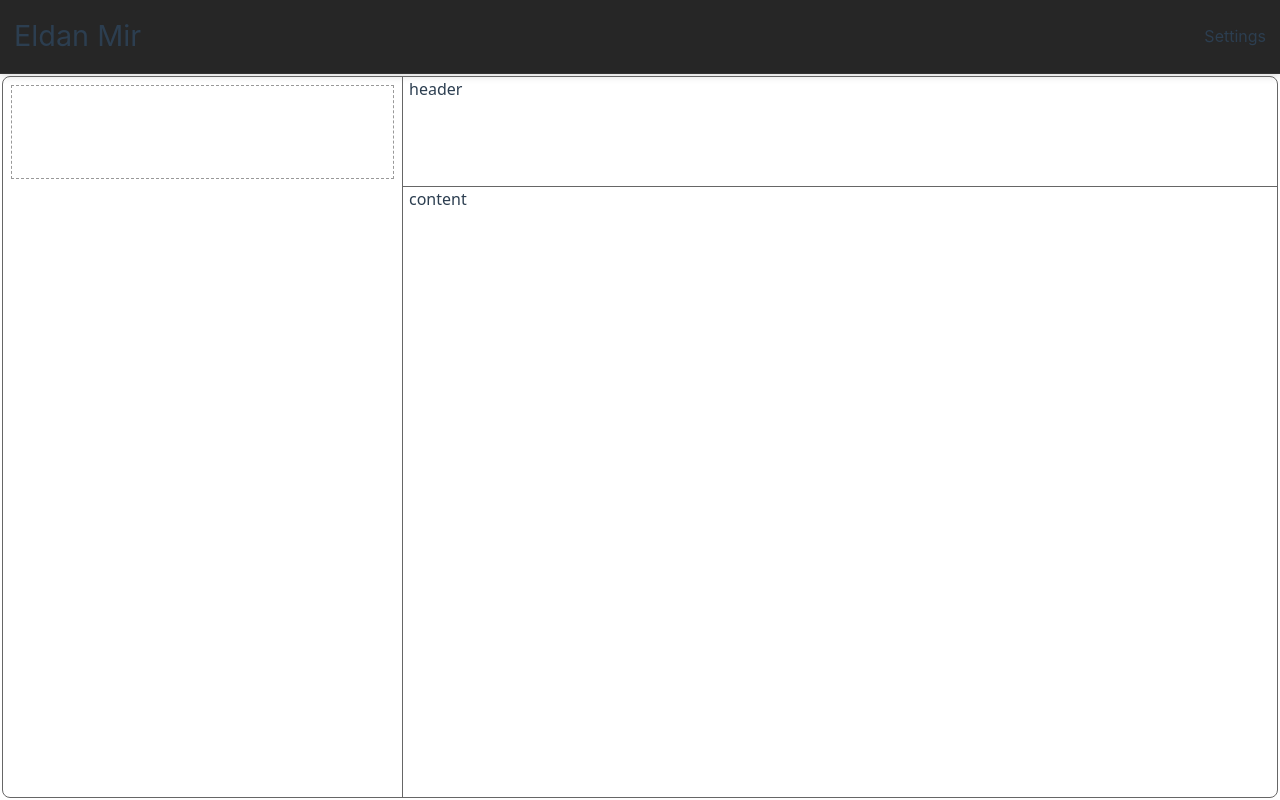
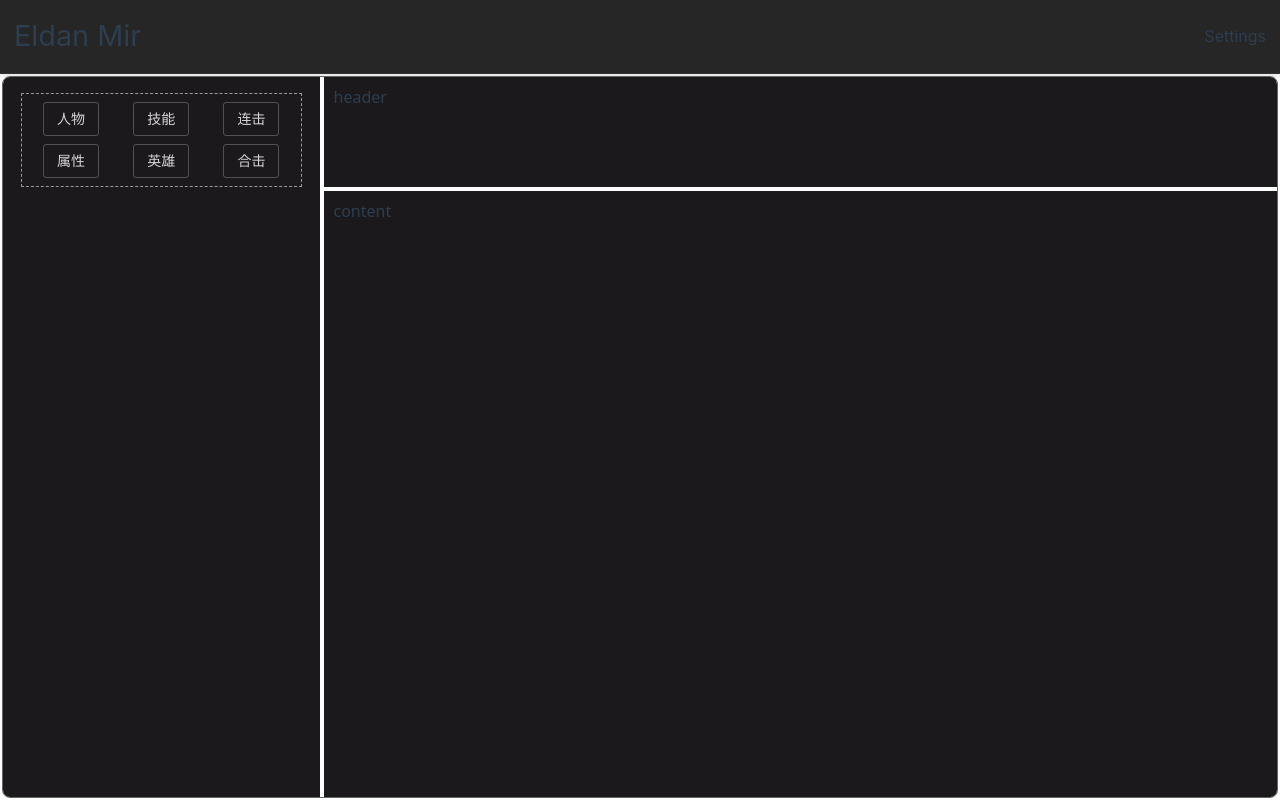
Before and after one commit to Eldanichu/MyPage, a Vue app in the folder eldanichu-github-io/: page / in a window 1280 px wide. Built offline with nearby package versions, Linux system fonts and the light colour scheme; a small style sheet from the web is missing.

Commit message:
charecter

```diff
--- a/eldanichu-github-io/package.json
+++ b/eldanichu-github-io/package.json
@@ -12,8 +12,8 @@
   },
   "dependencies": {
     "chance-cli": "^1.0.7",
-    "lodash": "^4.17.21",
     "pinia": "^2.1.4",
+    "radash": "^11.0.0",
     "vue": "^3.3.4",
     "vue-router": "^4.2.4"
   },
--- a/eldanichu-github-io/src/components/StatsFunctions.vue
+++ b/eldanichu-github-io/src/components/StatsFunctions.vue
@@ -9,9 +9,23 @@
 </template>
 
 <script setup>
-import {ref} from "vue";
+import {ref, watch} from "vue";
 
-const emits = defineEmits(['sfClick'])
+const props = defineProps({
+  modelValue: {
+    type: String,
+    default: ''
+  }
+})
+
+const emits = defineEmits(['sfClick', 'update:modelValue'])
+
+const comName = ref('');
+watch(() => props.modelValue, (v) => {
+  comName.value = v;
+}, {
+  immediate: true
+})
 
 const funcButtons = ref([
   {label: '人物', value: 'char'},
@@ -24,6 +38,7 @@ const funcButtons = ref([
 
 const funcClick = function ({value}) {
   emits('sfClick', {value})
+  emits('update:modelValue', value);
 }
 
 </script>
--- a/eldanichu-github-io/src/views/HomeView.vue
+++ b/eldanichu-github-io/src/views/HomeView.vue
@@ -13,7 +13,7 @@ mi.setOffset({
 mi.setItem({
   stacks: 0
 })
-// console.log('game data ->', db)
+
 
 </script>
 
@@ -43,38 +43,158 @@ mi.setItem({
   margin: 2px;
   border-radius: 8px;
 
+  .eld-button {
+    min-width: 80px;
+    transition: min-width 0.4s ease-in-out,
+    background-color 0.5s 0.3s;
+
+    .button__text {
+      transition: all 0.9s ease-in-out,
+      opacity 1.1s;
+      display: inline-block;
+      transform: translateX(-100%);
+      opacity: 0;
+    }
+
+    &:hover {
+      min-width: 300px;
+      background-color: #999999;
+
+      .button__text {
+        opacity: 1;
+        transform: translateX(0);
+      }
+    }
+  }
+
+  .eld-input {
+    position: relative;
+    display: flex;
+
+    .input__label {
+      position: absolute;
+      font-size: 14px;
+      margin-left: 5px;
+      left: 0;
+      top: 50%;
+      transform: translateY(-50%);
+      transition: font-size 0.2s ease-out,
+      all 0.1s 0.2s,
+      color 0.1s 0.1s;
+    }
+
+    .input__scale-line {
+      display: inline-block;
+      position: absolute;
+      bottom: 0;
+      height: 2px;
+      width: 0;
+      //animation: full-width 0.2s ease-in-out;
+      //animation-play-state: revert;
+    }
+
+    .input__text {
+      background-color: transparent;
+      outline: none;
+      border: none;
+      border-bottom: 1px solid #666666;
+      padding: 5px 10px;
+      padding-top: 15px;
+      transition: all 0.2s ease-in-out,
+      border-bottom-color 0.2s 0.3s;
+      color: #fff;
+      position: relative;
+      overflow: hidden;
+      flex-grow: 1;
+
+      &:focus {
+
+        ~ .input__label {
+          font-size: 12px;
+          color: #4d8299;
+          top: 0;
+          transform: translateY(0);
+        }
+
+        + .input__scale-line {
+          //width: 100%;
+          animation: full-width 0.2s ease-in-out forwards;
+          background-color: #4d8299;
+        }
+      }
+    }
+
+  }
+
+  @media screen and (max-width: 1024px) {
+    .container {
+      grid-template-areas:
+      "n n n"
+      "h c c"
+      "h c c" !important;
+      grid-auto-rows: 1fr 1fr 2fr !important;
+    }
+  }
+
   .container {
     flex-grow: 1;
     display: grid;
-    grid-template-rows: 110px repeat(3,1fr);
-    grid-template-columns: 25em repeat(5,1fr);
     margin: 0 auto;
-    overflow-y: auto;
+    grid-template-areas:
+      "n h h"
+      "n c c"
+      "n c c";
+    grid-template-columns: minmax(220px, 1fr) minmax(300px, 3fr);
+    grid-auto-rows: 110px 2fr 70px;
+    gap: 4px;
+
+    .aside,
+    .header,
+    .content {
+      padding: 8px 10px;
+      background-color: #1b191c;
+
+
+    }
 
     .aside {
-      grid-area: side;
-      grid-row-start: 1;
-      grid-row-end: span 5;
-      grid-column-start: 1;
-      grid-column-end: 1;
-      border-right: 1px #666666 solid;
+      grid-area: n;
+      animation: slide-in-out 0.3s ease-in-out;
+      animation-fill-mode: both;
+      animation-delay: 0.3s;
+
     }
 
     .header {
-      grid-row-start: 1;
-      grid-column-start: 2;
-      grid-column-end: 9;
-      border-bottom: 1px #666666 solid;
-      padding: 0 6px;
+      grid-area: h;
     }
 
     .content {
-      grid-column: 2 / 9;
-      grid-row: 2 / 5;
-      padding: 0 6px;
+      grid-area: c;
     }
+  }
+
+
+}
+
+@keyframes slide-in-out {
+  0% {
+    opacity: 0;
+    transform: translateX(-100%);
+  }
+
+  100% {
+    transform: translateX(0%);
+    opacity: 1;
   }
 }
 
-
+@keyframes full-width {
+  from {
+    width: 0;
+  }
+  to {
+    width: 100%;
+  }
+}
 </style>
```
Also changed, not shown: 1 other file (tests, documents, lock files or other folders).
